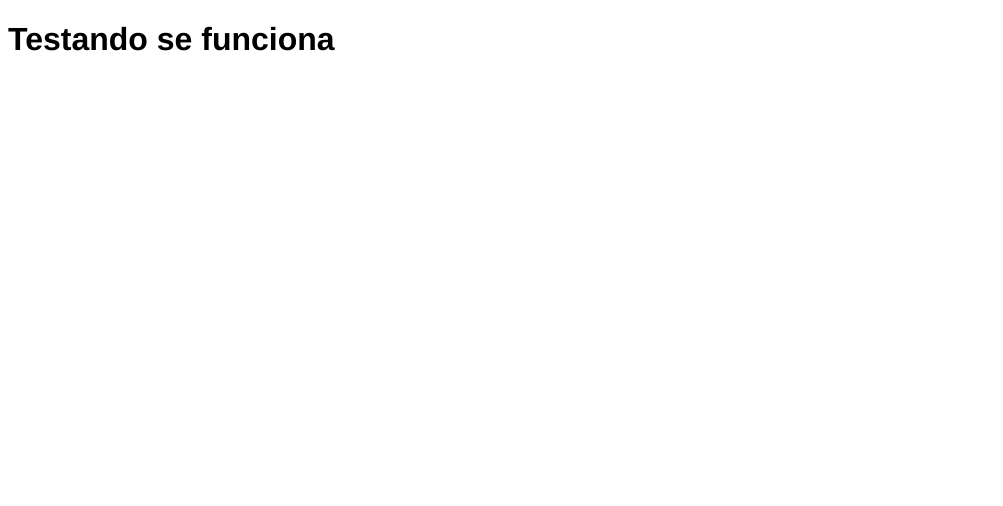
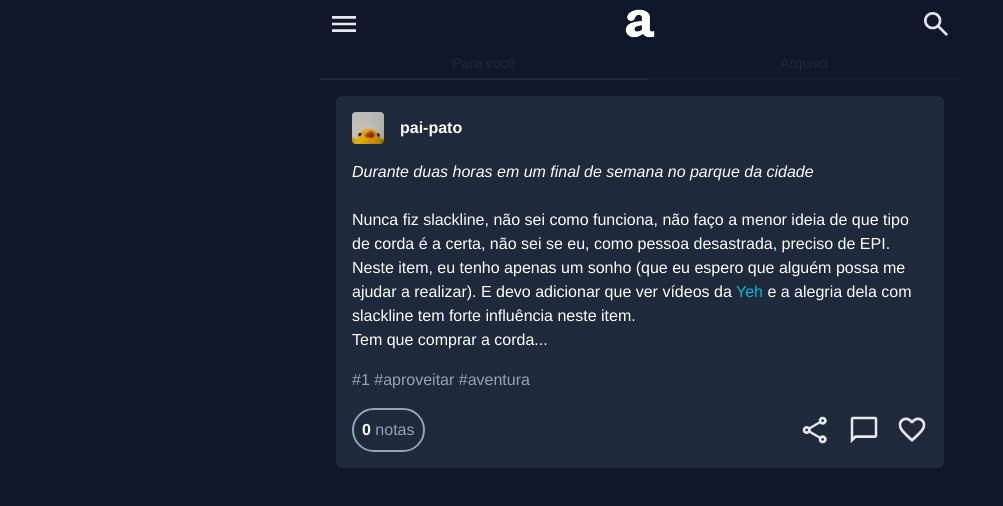
Before and after one commit to emmenezes/aniversario-25, a plain HTML site: page index.html in a window 1280 px wide. Shown: the whole page, without its empty margins (0-1003 px from the left). Drawn offline with nearby package versions, Linux system fonts and the light colour scheme.

Commit message:
feat: adiciona javascript, daisyui

```diff
--- a/index.html
+++ b/index.html
@@ -1,5 +1,5 @@
 <!DOCTYPE html>
-<html>
+<html class="bg-slate-900">
   <head>
     <meta charset="utf-8" />
     <meta http-equiv="X-UA-Compatible" content="IE=edge" />
@@ -7,10 +7,28 @@
     <meta name="description" content="" />
     <meta name="viewport" content="width=device-width, initial-scale=1" />
     <link rel="stylesheet" href="styles.css" />
+    <link
+      href="https://cdn.jsdelivr.net/npm/daisyui@4.12.23/dist/full.min.css"
+      rel="stylesheet"
+      type="text/css"
+    />
   </head>
-  <body>
-    <h1>Testando se funciona</h1>
 
-    <script src="" async defer></script>
+  <body class="flex flex-col container max-w-screen-sm mx-auto text-white">
+    <header class="flex justify-between items-center m-2">
+      <img class="icon" src="assets/icons/menu.png" />
+      <img class="logo" src="assets/a.png" />
+      <img class="icon" src="assets/icons/search.png" />
+    </header>
+
+    <div role="tablist" class="tabs tabs-bordered mb-4">
+      <div class="tab tab-active">Para você</div>
+      <div class="tab">Arquivo</div>
+    </div>
+
+    <main id="ForYou" class="container-sm mx-auto px-4 flex flex-col"></main>
+
+    <script src="https://cdn.tailwindcss.com"></script>
+    <script src="script.js"></script>
   </body>
 </html>
--- /dev/null
+++ b/posts.json
@@ -0,0 +1,15 @@
+[
+  {
+    "title": "Slackline",
+    "icon": "assets/pfps/pato.jpg",
+    "user": "pai-pato",
+    "data": "Durante duas horas em um final de semana no parque da cidade",
+    "description": "Nunca fiz slackline, não sei como funciona, não faço a menor ideia de que tipo de corda é a certa, não sei se eu, como pessoa desastrada, preciso de EPI. Neste item, eu tenho apenas um sonho (que eu espero que alguém possa me ajudar a realizar). E devo adicionar que ver vídeos da <a class=\"text-cyan-500 hover:text-cyan-600\" href=\"https://youtube.com/shorts/H1673BZPC64?si=PcBzxOErm9-61NHP\">Yeh</a> e a alegria dela com slackline tem forte influência neste item.<br />Tem que comprar a corda...",
+    "tags": [
+      "1",
+      "aproveitar",
+      "aventura"
+    ],
+    "notes": 0
+  }
+]
--- /dev/null
+++ b/script.js
@@ -0,0 +1,55 @@
+main();
+
+async function main() {
+  const posts = await getPosts();
+  const forYouMain = document.querySelector("#ForYou");
+
+  console.log(posts);
+
+  for (const post of posts) {
+    const tags = post.tags.map((el) => {
+      return `<button class="contents font-medium text-slate-400">#${el}</button>`;
+    });
+    forYouMain.innerHTML += `
+    <article
+        class="bg-slate-800 p-4 rounded-md flex flex-col space-y-4 w-full"
+      >
+        <header class="flex gap-4 items-center">
+          <img class="rounded user-icon" src="${post.icon}" />
+          <p class="font-bold">${post.user}</p>
+        </header>
+
+        <p>
+          <i>${post.data}</i></br></br>
+          ${post.description}
+        </p>
+
+        <div class="grid gap-4">
+          ${tags.join(" ")}
+        </div>
+
+        <div class="flex flex-row w-full justify-between">
+          <button
+            class="border-solid border-2 border-slate-400 rounded-full p-2"
+          >
+            <span class="text-slate-400">
+              <span class="font-bold text-white">${post.notes}</span>
+              notas
+            </span>
+          </button>
+          <div class="flex space-x-4 items-center">
+            <img class="icon" src="assets/icons/share.png" />
+            <img class="icon" src="assets/icons/chat.png" />
+            <img class="icon" src="assets/icons/favorite.png" />
+          </div>
+        </div>
+      </article>
+    `;
+  }
+}
+
+async function getPosts() {
+  const res = await fetch("posts.json");
+  const posts = await res.json();
+  return posts;
+}
--- a/styles.css
+++ b/styles.css
@@ -3,3 +3,18 @@ body {
     Helvetica, Arial, "Lucida Grande", sans-serif;
   font-weight: 300;
 }
+
+.logo {
+  height: 32px;
+  object-fit: contain;
+}
+
+.icon {
+  height: 32px;
+  object-fit: contain;
+}
+
+.user-icon {
+  height: 32px;
+  width: 32px;
+}
```
Also changed, not shown: tailwind.config.js (added, +14 -0 lines), assets/a.png (added), assets/a_dot.png (added), assets/icons/chat.png (added), assets/icons/favorite.png (added), assets/icons/menu.png (added), assets/icons/search.png (added), assets/icons/share.png (added), assets/pfps/pato.jpg (added), assets/title.png (added).
